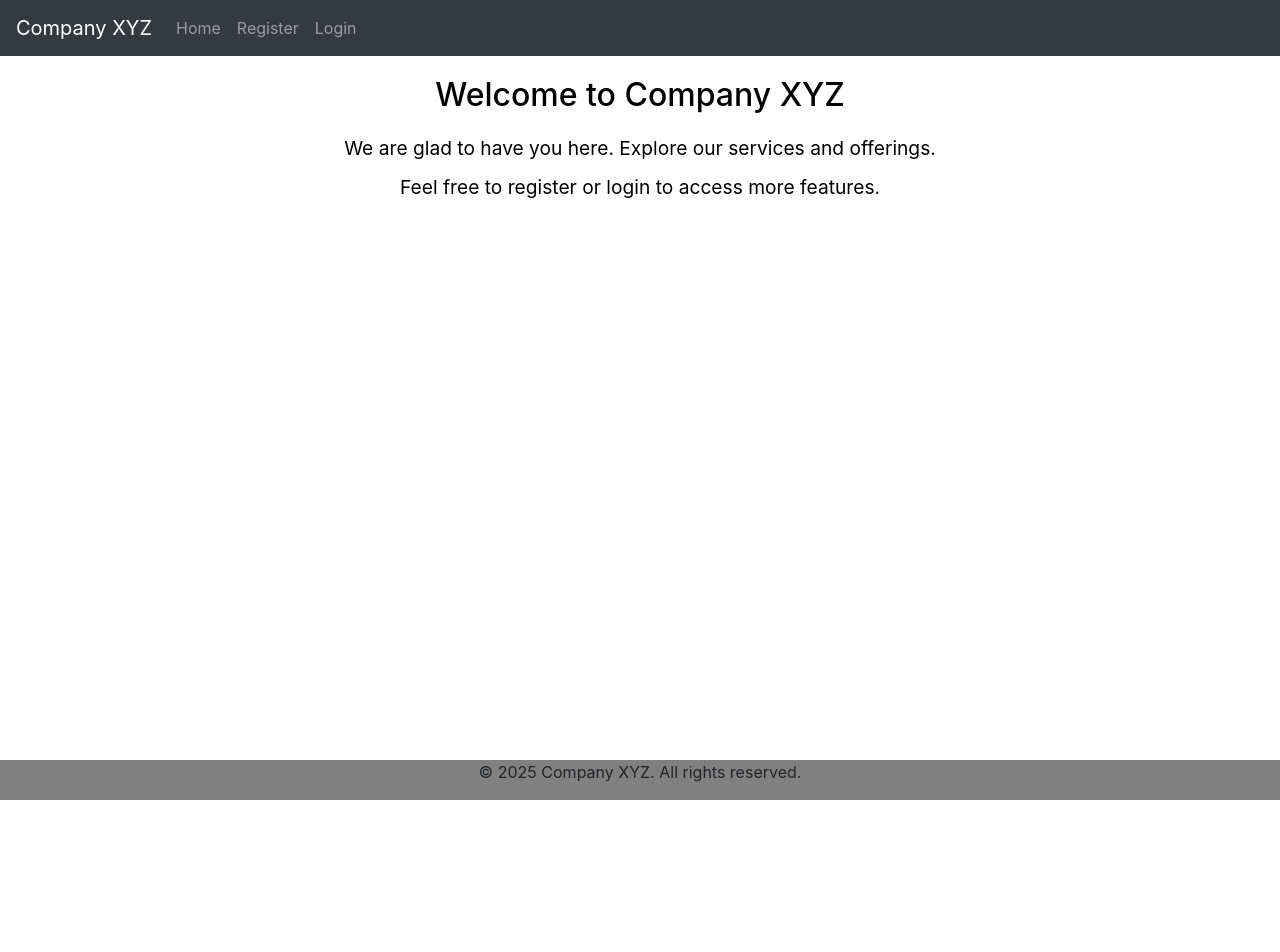
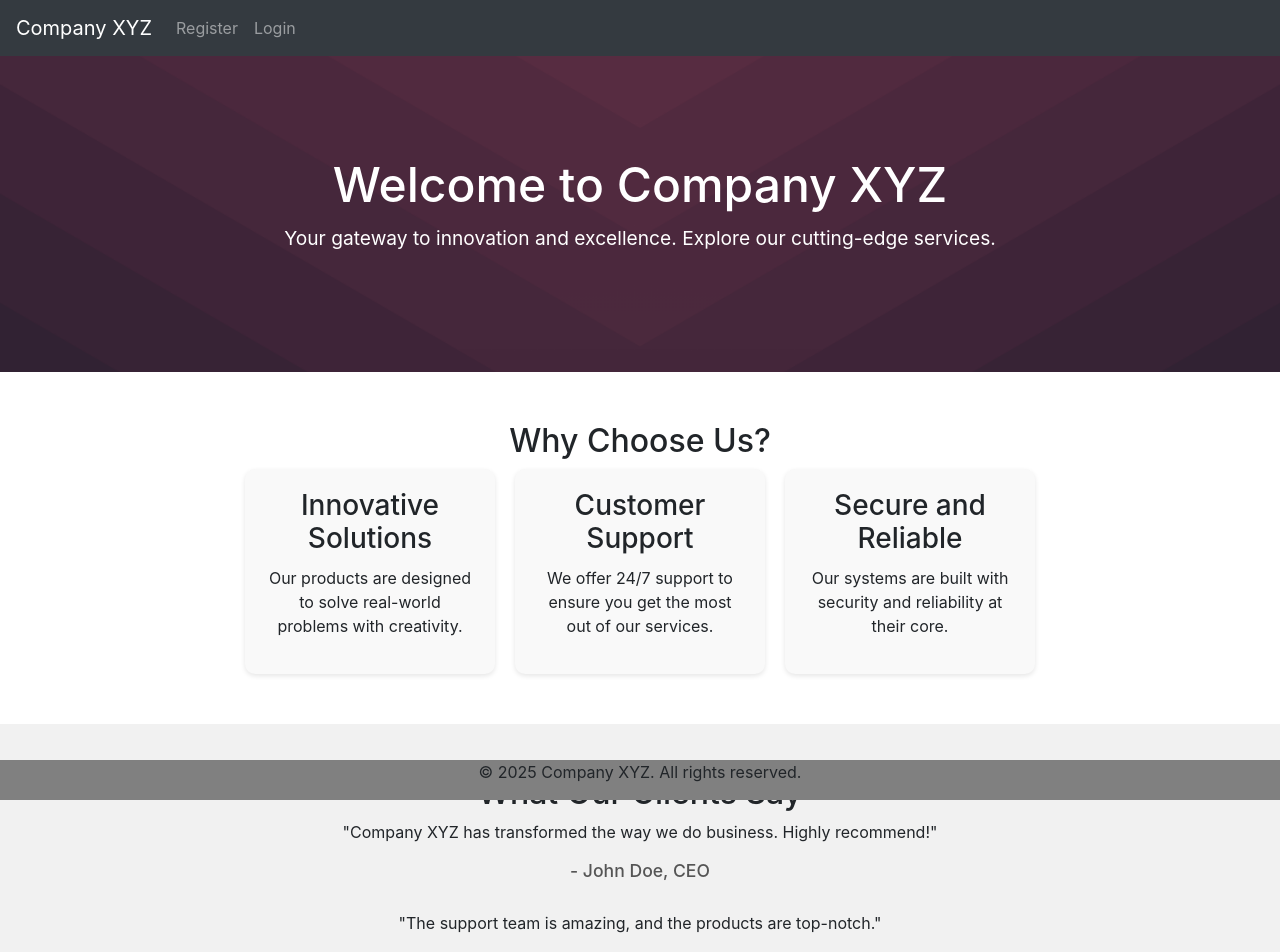
Before and after one commit to thulasidharan96/login-app, a React (Create React App) app: page / in a window 1280 px wide. Shown: the top 952 px of the page. Before the commit the page ends 800 px from the top, so only its background shows below. Built offline with nearby package versions, Linux system fonts and the light colour scheme.

Commit message:
Improved CSS

```diff
--- a/src/components/NavBar.js
+++ b/src/components/NavBar.js
@@ -12,7 +12,6 @@ export default function NavBar(props){
             </button>
             <div className="collapse navbar-collapse" id="navbarsExampleDefault">
                 <ul className="navbar-nav mr-auto">
-                    <li className="nav-item"><Link className="nav-link" to="/">Home</Link></li>
                     {!isAuthenticated() && <li className="nav-item"><Link className="nav-link" to="/register">Register</Link></li>}
                     {!isAuthenticated() && <li className="nav-item"><Link className="nav-link" to="/login">Login</Link></li>}
                     {isAuthenticated() && <li className="nav-item"><Link className="nav-link" to="/dashboard">Dashboard</Link></li>}
--- a/src/pages/HomePage.css
+++ b/src/pages/HomePage.css
@@ -1,16 +1,74 @@
+/* Hero Section */
+.hero {
+    background: url('../1.png') no-repeat center center/cover;    color: #fff;
+    text-align: center;
+    padding: 100px 20px;
+  }
 
+  .hero-content h1 {
+    font-size: 3em;
+    margin-bottom: 10px;
+  }
 
-.home-content section {
+  .hero-content p {
+    font-size: 1.2em;
+    margin-bottom: 20px;
+  }
+
+  .cta-button {
+    background-color: #ff6f61;
+    color: #fff;
+    border: none;
+    padding: 10px 20px;
+    font-size: 1em;
+    cursor: pointer;
+    border-radius: 5px;
+    transition: background-color 0.3s ease;
+  }
+
+  .cta-button:hover {
+    background-color: #e65550;
+  }
+
+  /* Features Section */
+  .features {
     text-align: center;
-}
+    padding: 50px 20px;
+  }
 
-.home-content h1 { font-size: 2em;
-    color: #000000;
-    margin: 20px 0;
+  .feature-grid {
+    display: flex;
+    flex-wrap: wrap;
+    gap: 20px;
+    justify-content: center;
+  }
 
-}
+  .feature-item {
+    background-color: #f9f9f9;
+    padding: 20px;
+    border-radius: 10px;
+    width: 250px;
+    text-align: center;
+    box-shadow: 0px 2px 5px rgba(0, 0, 0, 0.1);
+  }
 
-.home-content p { font-size: 1.2em;
-    color:#000000;
-    margin: 10px 0;
-}
+  .feature-item h3 {
+    margin-bottom: 10px;
+  }
+
+  /* Testimonials */
+  .testimonials {
+    background-color: #f1f1f1;
+    text-align: center;
+    padding: 50px 20px;
+  }
+
+  .testimonial-item {
+    margin-bottom: 30px;
+  }
+
+  .testimonial-item h4 {
+    margin-top: 10px;
+    font-size: 1.1em;
+    color: #555;
+  }
--- a/src/pages/HomePage.js
+++ b/src/pages/HomePage.js
@@ -1,22 +1,57 @@
-import React from 'react'
-import NavBar from '../components/NavBar'
+import React from 'react';
+import NavBar from '../components/NavBar';
+import Footer from '../components/Footer';
 import './HomePage.css';
-import Footer from '../components/Footer';
+import '../1.png'
 
 const Home = () => {
   return (
     <div>
-      <NavBar/>
-        <div className='home-content'>
-          <section>
-            <h1>Welcome to Company XYZ</h1>
-            <p>We are glad to have you here. Explore our services and offerings.</p>
-            <p>Feel free to register or login to access more features.</p>
-          </section>
+      <NavBar />
+
+      {/* Hero Section */}
+      <div className="hero">
+        <div className="hero-content">
+          <h1>Welcome to Company XYZ</h1>
+          <p>Your gateway to innovation and excellence. Explore our cutting-edge services.</p>
         </div>
+      </div>
+
+      {/* Feature Section */}
+      <div className="features">
+        <h2>Why Choose Us?</h2>
+        <div className="feature-grid">
+          <div className="feature-item">
+            <h3>Innovative Solutions</h3>
+            <p>Our products are designed to solve real-world problems with creativity.</p>
+          </div>
+          <div className="feature-item">
+            <h3>Customer Support</h3>
+            <p>We offer 24/7 support to ensure you get the most out of our services.</p>
+          </div>
+          <div className="feature-item">
+            <h3>Secure and Reliable</h3>
+            <p>Our systems are built with security and reliability at their core.</p>
+          </div>
+        </div>
+      </div>
+
+      {/* Testimonials */}
+      <div className="testimonials">
+        <h2>What Our Clients Say</h2>
+        <div className="testimonial-item">
+          <p>"Company XYZ has transformed the way we do business. Highly recommend!"</p>
+          <h4>- John Doe, CEO</h4>
+        </div>
+        <div className="testimonial-item">
+          <p>"The support team is amazing, and the products are top-notch."</p>
+          <h4>- Jane Smith, Manager</h4>
+        </div>
+      </div>
+
       <Footer />
     </div>
-  )
-}
+  );
+};
 
-export default Home
+export default Home;
```
Also changed, not shown: src/1.png (added).
